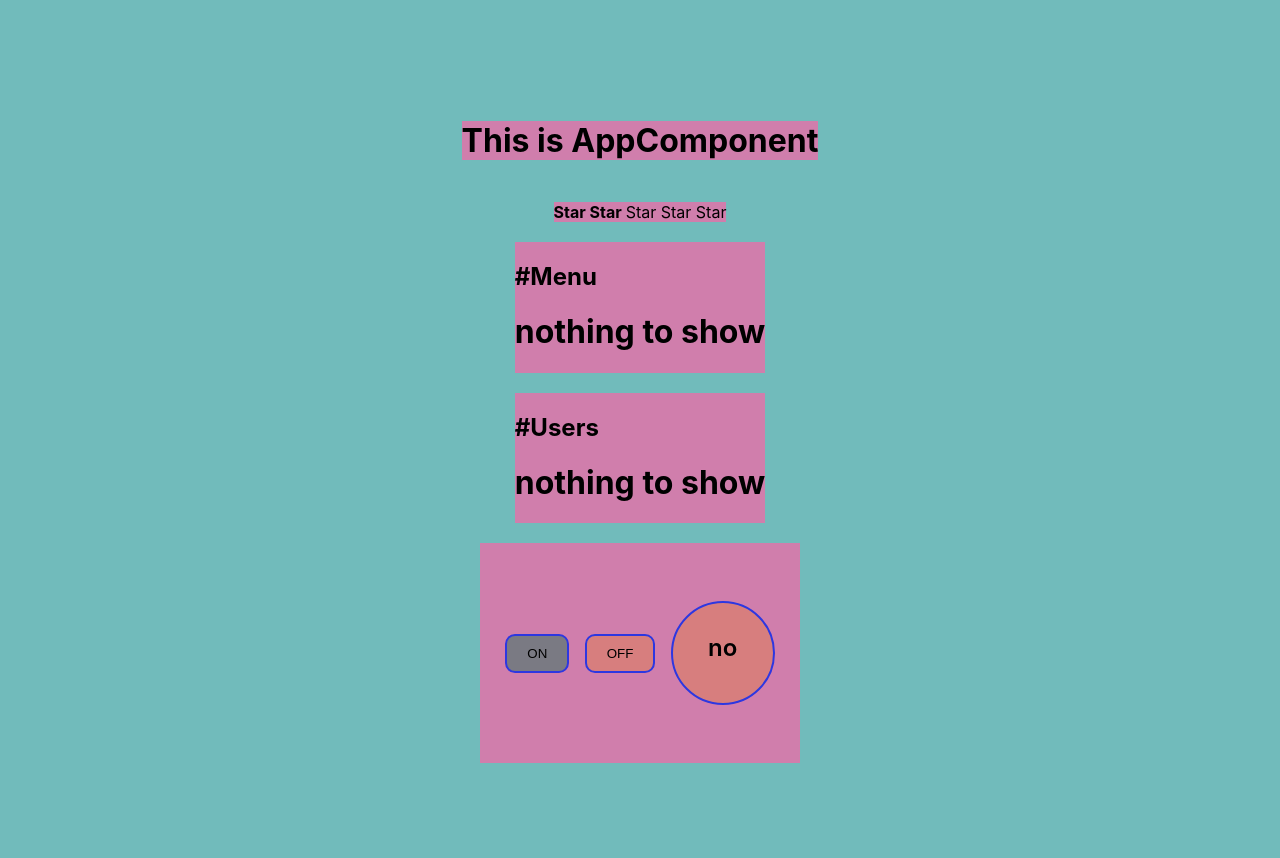
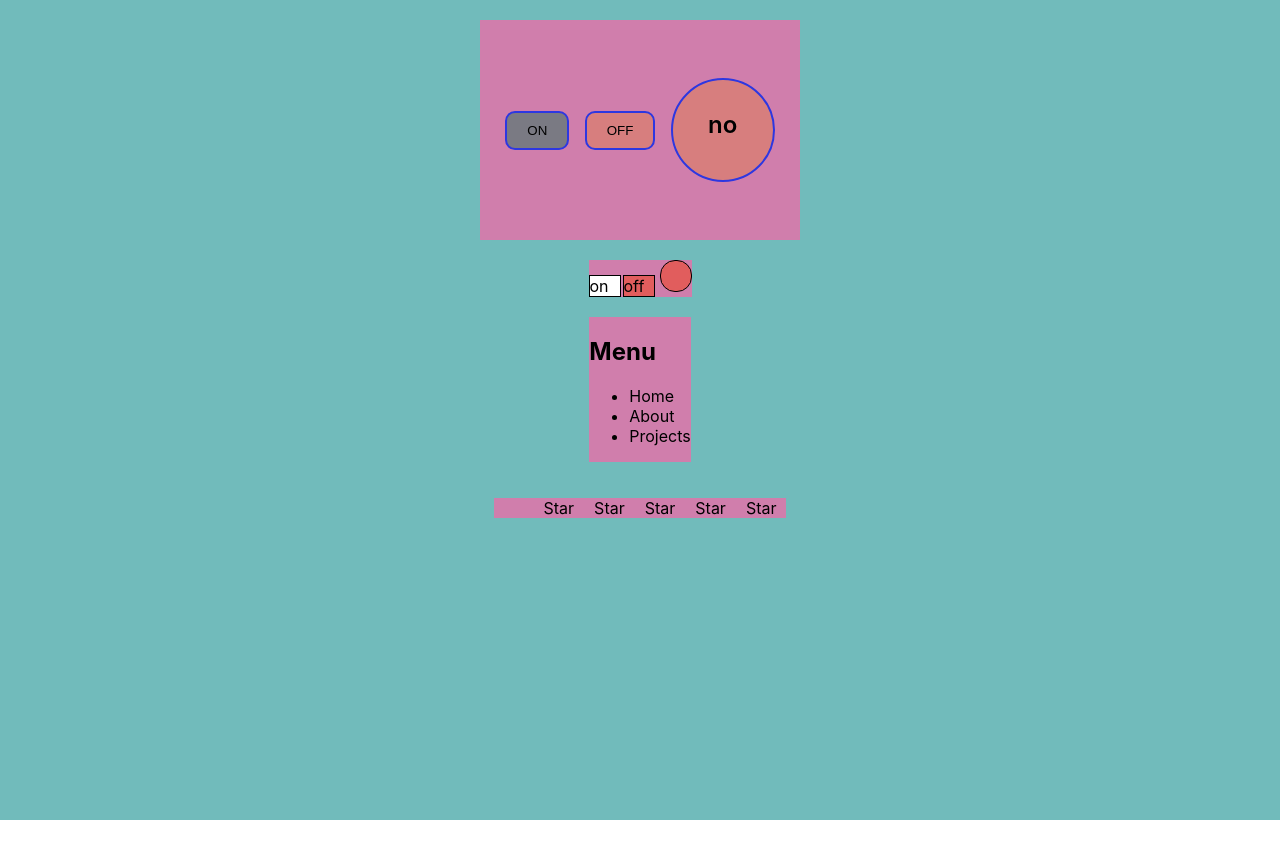
Before and after one commit to MikeWelltoday/kbzdKakProsto, a React (Create React App) app: page / in a window 1280 px wide. Shown: the top 858 px of the page. After the commit the page ends 820 px from the top, so only its background shows below. Built offline with nearby package versions, Linux system fonts and the light colour scheme.

Commit message:
=> saved

```diff
--- a/src/App.css
+++ b/src/App.css
@@ -5,9 +5,10 @@
   display: flex;
   flex-flow: column nowrap;
   align-items: center;
+  justify-content: flex-start;
   row-gap: 20px;
 
-  padding-top: 100px;
+  padding-top: 20px;
   background: rgb(113, 187, 187);
 
   * {
--- a/src/App.tsx
+++ b/src/App.tsx
@@ -3,30 +3,21 @@ import "./App.css";
 import { Accordion } from "./components/accordion/Accordion";
 import { Rating } from "./components/rating/Rating";
 import { OnOff } from "./components/OnOff/OnOff";
+import { OnnOffDimich } from "./components/OnOffDimich/OnnOffDimich";
 
 //=================================================================================================================================================
 
-type PageTitleType = {
-  title: string;
-};
-
 //=================================================================================================================================================
 
-// function
 function App() {
   return (
     <div className="App">
-      <PageTitle title="This is AppComponent" />
-      <Rating value={2} />
-      <Accordion title="#Menu" collapsed={false} />
-      <Accordion title="#Users" collapsed={false} />
       <OnOff />
+      <OnnOffDimich />
+      <Accordion />
+      <Rating />
     </div>
   );
 }
 
 export default App;
-
-function PageTitle(props: PageTitleType) {
-  return <h1>{props.title}</h1>;
-}
--- /dev/null
+++ b/src/components/OnOffDimich/OnnOffDimich.tsx
@@ -0,0 +1,56 @@
+import React, { FC, useState } from "react";
+
+//=================================================================================================================================================
+
+//=================================================================================================================================================
+
+export const OnnOffDimich: FC = () => {
+  const [on, setOn] = useState<boolean>(false);
+
+  function onClickHandlerOn() {
+    setOn(true);
+  }
+
+  function onClickHandlerOff() {
+    setOn(false);
+  }
+
+  const onStyle = {
+    width: "30px",
+    height: "20px",
+    border: "1px solid black",
+    display: "inline-block",
+    cursor: "pointer",
+    backgroundColor: `${on ? "#4ed955" : "white"}`,
+  };
+  const offStyle = {
+    width: "30px",
+    height: "20px",
+    border: "1px solid black",
+    display: "inline-block",
+    marginLeft: "2px",
+    cursor: "pointer",
+    backgroundColor: `${on ? "white" : "#e15d5d"}`,
+  };
+  const indicatorStyle = {
+    width: "30px",
+    height: "30px",
+    borderRadius: "15px",
+    border: "1px solid black",
+    display: "inline-block",
+    marginLeft: "5px",
+    backgroundColor: `${on ? "#4ed955" : "#e15d5d"}`,
+  };
+
+  return (
+    <div>
+      <div style={onStyle} onClick={onClickHandlerOn}>
+        on
+      </div>
+      <div style={offStyle} onClick={onClickHandlerOff}>
+        off
+      </div>
+      <div style={indicatorStyle}></div>
+    </div>
+  );
+};
--- a/src/components/accordion/Accordion.tsx
+++ b/src/components/accordion/Accordion.tsx
@@ -1,37 +1,35 @@
-import React from "react";
+import React, { JSX, useState } from "react";
+import { hover } from "@testing-library/user-event/dist/hover";
 
 //=================================================================================================================================================
 
-type AccordionPropsType = {
-  title: string;
-  collapsed: boolean;
-};
-
-type AccordionTitlePropsType = {
-  title: string;
-};
-
 //=================================================================================================================================================
 
-export const Accordion = (props: AccordionPropsType) => {
+export const Accordion = () => {
+  const [collapsed, setCollapsed] = useState(true);
+
+  function onClickHandler() {
+    collapsed ? setCollapsed(false) : setCollapsed(true);
+  }
+
+  const accordionBody: JSX.Element = (
+    <ul>
+      <li>Home</li>
+      <li>About</li>
+      <li>Projects</li>
+    </ul>
+  );
+
+  const titleStyles = {
+    cursor: "pointer",
+  };
+
   return (
     <div>
-      <AccordionTitle title={props.title} />
-      {props.collapsed ? <AccordionBody /> : <h1>nothing to show</h1>}
+      <h2 onClick={onClickHandler} style={titleStyles}>
+        Menu
+      </h2>
+      {collapsed ? accordionBody : <h3>nothing to show</h3>}
     </div>
   );
 };
-
-function AccordionTitle(props: AccordionTitlePropsType) {
-  return <h2>{props.title}</h2>;
-}
-
-function AccordionBody() {
-  return (
-    <ul>
-      <li>1</li>
-      <li>2</li>
-      <li>3</li>
-    </ul>
-  );
-}
--- a/src/components/rating/Rating.tsx
+++ b/src/components/rating/Rating.tsx
@@ -1,35 +1,42 @@
-import React from "react";
+import React, { FC, useState } from "react";
 
 //=================================================================================================================================================
 
-type RatingPropsType = {
-  value: 1 | 2 | 3 | 4 | 5;
-};
-
-type StarPropsType = {
-  selected: boolean;
-};
-
 //=================================================================================================================================================
 
-export const Rating = (props: RatingPropsType) => {
+export const Rating: FC = () => {
+  const [star, setStar] = useState<number>(0);
+
+  const liStyles = {
+    listStyleType: "none",
+    display: "inline-block",
+    padding: "0 10px",
+    cursor: "pointer",
+  };
+
   return (
-    <div>
-      <Star selected={props.value >= 1} />
-      <Star selected={props.value >= 2} />
-      <Star selected={props.value >= 3} />
-      <Star selected={props.value >= 4} />
-      <Star selected={props.value >= 5} />
-    </div>
+    <ul>
+      {[1, 2, 3, 4, 5].map((item) => {
+        function onClickHandler() {
+          setStar(item);
+        }
+
+        return (
+          <li onClick={onClickHandler} key={item} style={liStyles}>
+            <Star selected={star >= item} />
+          </li>
+        );
+      })}
+    </ul>
   );
 };
 
-function Star(props: StarPropsType) {
-  return props.selected ? (
+const Star: FC<{ selected: boolean }> = ({ selected }) => {
+  return selected ? (
     <span>
       <b>Star </b>
     </span>
   ) : (
     <span>Star </span>
   );
-}
+};
```
